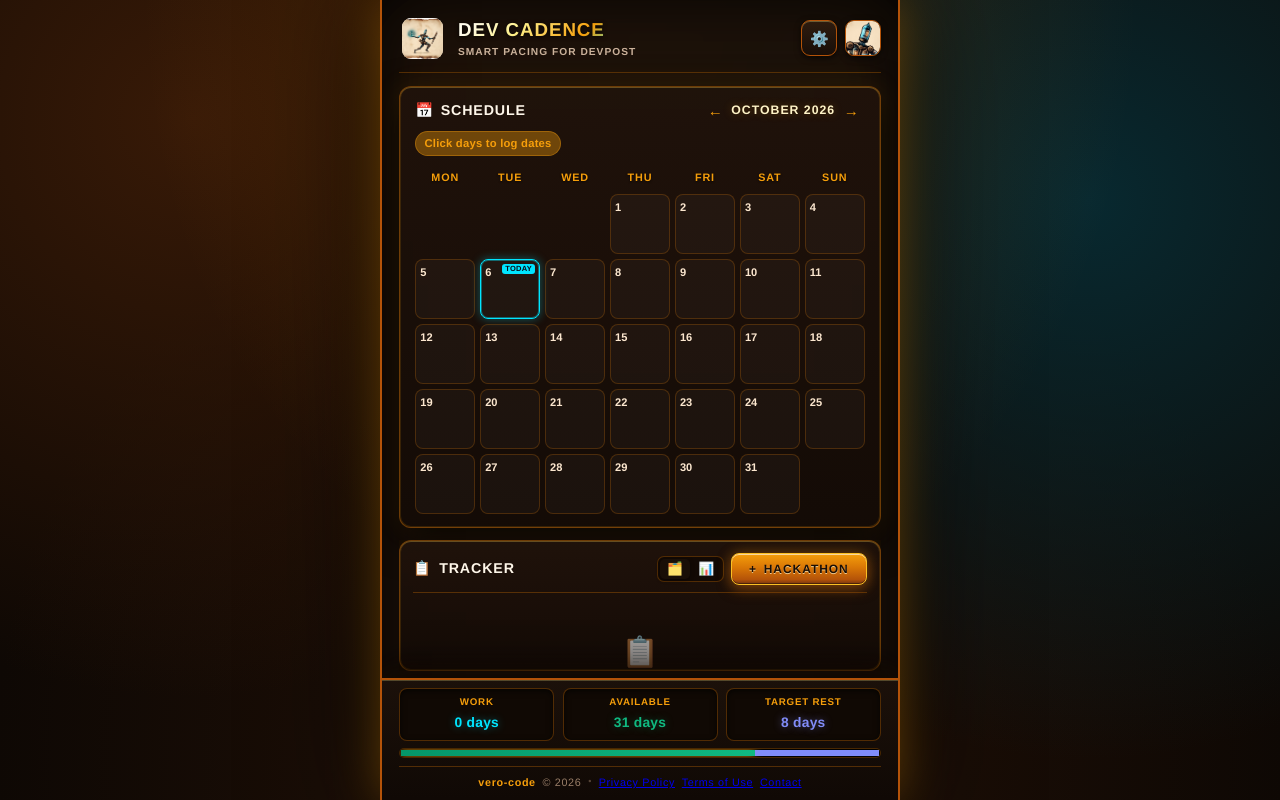
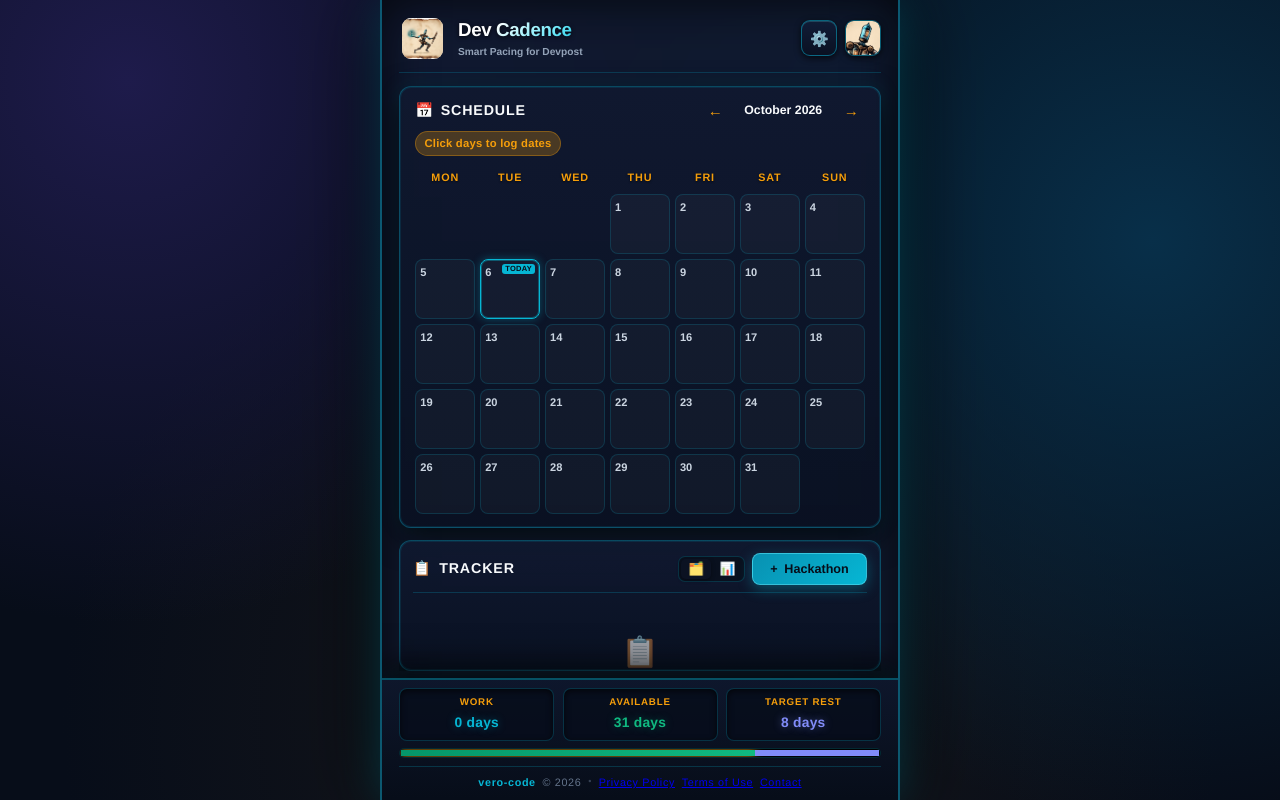
Before and after one commit to vero-code/dev-cadence, a React (Vite) app: page / in a window 1280 px wide. Built offline with nearby package versions, Linux system fonts and the light colour scheme.

Commit message:
refactor: remove duplicate dark theme

```diff
--- a/src/index.css
+++ b/src/index.css
@@ -1,4 +1,4 @@
-:root, [data-theme="dark"] {
+:root {
   --bg-dark: #070d19;
   --bg-card: rgba(18, 27, 49, 0.88);
   --bg-card-hover: rgba(26, 38, 68, 0.96);
@@ -43,10 +43,55 @@
   --brand-gradient: linear-gradient(135deg, #ffffff 20%, #67e8f9 65%, #f59e0b 100%);
   --selection-banner-bg: linear-gradient(135deg, rgba(8, 24, 46, 0.96), rgba(15, 30, 60, 0.96));
   --btn-secondary-bg: rgba(255, 255, 255, 0.06);
-
-  --font-main: 'Plus Jakarta Sans', -apple-system, BlinkMacSystemFont, sans-serif;
-  --font-heading: 'Cinzel', Georgia, serif;
   --font-mono: 'JetBrains Mono', monospace;
+  --radius: 12px;
+}
+
+[data-theme="devpost"] {
+  --bg-dark: #070d19;
+  --bg-card: rgba(18, 27, 49, 0.88);
+  --bg-card-hover: rgba(26, 38, 68, 0.96);
+  --bg-input: rgba(10, 16, 30, 0.95);
+  --border-subtle: rgba(6, 182, 212, 0.22);
+  --border-hover: rgba(6, 182, 212, 0.6);
+  --border-brass: rgba(6, 182, 212, 0.4);
+
+  --text-main: #f8fafc;
+  --text-muted: #94a3b8;
+  --text-dim: #64748b;
+
+  --cyan-primary: #06b6d4;
+  --cyan-glow: rgba(6, 182, 212, 0.35);
+  --cyan-light: #67e8f9;
+
+  --amber-gear: #f59e0b;
+  --amber-glow: rgba(245, 158, 11, 0.25);
+  --bronze: #d97706;
+
+  --emerald: #10b981;
+  --emerald-bg: rgba(16, 185, 129, 0.16);
+  --rose: #f43f5e;
+  --rose-bg: rgba(244, 63, 94, 0.16);
+
+  --modal-bg: #0d1527;
+  --popup-bg: #0d1629;
+  --backdrop-bg: rgba(4, 8, 18, 0.85);
+  --footer-bg: rgba(7, 13, 25, 0.96);
+  --tooltip-bg: rgba(11, 19, 38, 0.98);
+  --card-solid-bg: rgba(12, 19, 36, 0.82);
+  --month-nav-bg: rgba(8, 14, 26, 0.8);
+  --cell-bg: rgba(16, 28, 54, 0.65);
+  --cell-border: rgba(6, 182, 212, 0.18);
+  --day-num-color: #cbd5e1;
+  --table-heading-color: #67e8f9;
+  --table-row-hover: rgba(6, 182, 212, 0.05);
+  --table-border-subtle: rgba(255, 255, 255, 0.06);
+  --metric-box-bg: rgba(8, 14, 28, 0.85);
+  --metric-box-border: rgba(6, 182, 212, 0.22);
+  --empty-title-color: #e2e8f0;
+  --brand-gradient: linear-gradient(135deg, #ffffff 30%, #67e8f9 75%, #06b6d4 100%);
+  --selection-banner-bg: linear-gradient(135deg, rgba(8, 24, 46, 0.96), rgba(15, 30, 60, 0.96));
+  --btn-secondary-bg: rgba(255, 255, 255, 0.06);
   --radius: 12px;
 }
 
@@ -95,10 +140,6 @@
   --brand-gradient: linear-gradient(135deg, #27190d 15%, #78350f 50%, #0284c7 90%);
   --selection-banner-bg: linear-gradient(135deg, rgba(244, 234, 219, 0.98), rgba(250, 243, 232, 0.98));
   --btn-secondary-bg: rgba(154, 108, 62, 0.1);
-
-  --font-main: 'Plus Jakarta Sans', -apple-system, BlinkMacSystemFont, sans-serif;
-  --font-heading: 'Cinzel', Georgia, serif;
-  --font-mono: 'JetBrains Mono', monospace;
   --radius: 12px;
 }
 
@@ -147,10 +188,6 @@
   --brand-gradient: linear-gradient(135deg, #fffbeb 10%, #fef08a 35%, #f59e0b 70%, #00e5ff 100%);
   --selection-banner-bg: linear-gradient(135deg, rgba(45, 26, 14, 0.96), rgba(60, 36, 18, 0.96));
   --btn-secondary-bg: rgba(245, 158, 11, 0.1);
-
-  --font-main: 'Plus Jakarta Sans', -apple-system, BlinkMacSystemFont, sans-serif;
-  --font-heading: 'Cinzel', Georgia, serif;
-  --font-mono: 'JetBrains Mono', monospace;
   --radius: 12px;
 }
 
@@ -209,7 +246,7 @@ body:has([data-theme="steampunk"]) {
   color: #fef6e9;
 }
 
-body:has([data-theme="dark"]) {
+body:has([data-theme="devpost"]) {
   background-color: #070d19;
   background-image:
     radial-gradient(circle at 10% 10%, #1e1b4b 0%, transparent 40%),
@@ -256,7 +293,7 @@ body:has([data-theme="dark"]) {
     0 0 100px rgba(0, 0, 0, 0.95);
 }
 
-.app-container[data-theme="dark"] {
+.app-container[data-theme="devpost"] {
   border-left: 2px solid rgba(6, 182, 212, 0.4);
   border-right: 2px solid rgba(6, 182, 212, 0.4);
   box-shadow:
@@ -369,6 +406,17 @@ body:has([data-theme="dark"]) {
   color: #784918;
 }
 
+[data-theme="devpost"] .brand-title {
+  text-transform: none;
+  letter-spacing: -0.02em;
+}
+
+[data-theme="devpost"] .brand-subtitle {
+  text-transform: none;
+  letter-spacing: normal;
+  color: var(--text-muted);
+}
+
 .header-actions {
   display: flex;
   align-items: center;
@@ -424,7 +472,7 @@ body:has([data-theme="dark"]) {
   box-shadow: inset 0 1px 0 #ffffff, 0 2px 5px rgba(80, 50, 20, 0.15);
 }
 
-[data-theme="dark"] .settings-icon-btn {
+[data-theme="devpost"] .settings-icon-btn {
   background: linear-gradient(180deg, #101c36 0%, #0a1122 100%);
   border-color: rgba(6, 182, 212, 0.5);
   color: #67e8f9;
@@ -479,13 +527,13 @@ body:has([data-theme="dark"]) {
   box-shadow: inset 0 1px 0 #ffffff, 0 2px 5px rgba(80, 50, 20, 0.15);
 }
 
-[data-theme="dark"] .header-avatar-badge {
+[data-theme="devpost"] .header-avatar-badge {
   background: linear-gradient(135deg, #0e172a 0%, #060b14 100%);
   border-color: rgba(6, 182, 212, 0.45);
   box-shadow: inset 0 1px 0 rgba(103, 232, 249, 0.2), 0 2px 6px rgba(0, 0, 0, 0.7);
 }
 
-[data-theme="dark"] .header-avatar-badge:hover {
+[data-theme="devpost"] .header-avatar-badge:hover {
   border-color: #22d3ee;
   box-shadow: 0 0 14px rgba(6, 182, 212, 0.5);
 }
@@ -539,6 +587,13 @@ body:has([data-theme="dark"]) {
 
 [data-theme="parchment"] .month-label {
   color: #382414;
+}
+
+[data-theme="devpost"] .month-label {
+  text-transform: none;
+  letter-spacing: normal;
+  color: #f8fafc;
+  text-shadow: none;
 }
 
 .nav-arrow-btn {
@@ -631,23 +686,25 @@ body:has([data-theme="dark"]) {
   color: #ffffff;
 }
 
-[data-theme="dark"] .btn-primary {
-  background: linear-gradient(180deg, #06b6d4 0%, #0891b2 55%, #0e7490 100%);
+[data-theme="devpost"] .btn-primary {
+  font-family: var(--font-heading);
+  font-size: 0.84rem;
+  font-weight: 700;
+  text-transform: none;
+  letter-spacing: normal;
+  background: linear-gradient(135deg, #0891b2 0%, #06b6d4 100%);
+  color: #070d19;
+  border: 1px solid rgba(103, 232, 249, 0.5);
+  border-radius: 8px;
+  box-shadow: 0 4px 14px rgba(6, 182, 212, 0.35);
+  text-shadow: none;
+}
+
+[data-theme="devpost"] .btn-primary:hover {
+  background: linear-gradient(135deg, #06b6d4 0%, #22d3ee 100%);
   color: #04101c;
-  border: 1.5px solid #67e8f9;
-  box-shadow:
-    inset 0 1px 0 rgba(255, 255, 255, 0.6),
-    0 4px 14px rgba(6, 182, 212, 0.45),
-    0 0 14px rgba(6, 182, 212, 0.3);
-  text-shadow: 0 1px 0 rgba(207, 250, 254, 0.6);
-}
-
-[data-theme="dark"] .btn-primary:hover {
-  background: linear-gradient(180deg, #22d3ee 0%, #06b6d4 55%, #0891b2 100%);
-  box-shadow:
-    inset 0 1px 0 #ffffff,
-    0 6px 20px rgba(6, 182, 212, 0.6),
-    0 0 20px rgba(6, 182, 212, 0.45);
+  box-shadow: 0 6px 20px rgba(6, 182, 212, 0.6), 0 0 16px rgba(6, 182, 212, 0.4);
+  transform: translateY(-1px);
 }
 
 /* Pipeline List Container & Card */
@@ -723,7 +780,7 @@ body:has([data-theme="dark"]) {
   box-shadow: 0 1px 4px rgba(0, 0, 0, 0.4);
 }
 
-[data-theme="dark"] .view-toggle-btn.active {
+[data-theme="devpost"] .view-toggle-btn.active {
   color: var(--cyan-light);
 }
 
@@ -755,7 +812,7 @@ body:has([data-theme="dark"]) {
   transform: translateY(-1px);
 }
 
-[data-theme="dark"] .pipeline-filter-tag {
+[data-theme="devpost"] .pipeline-filter-tag {
   color: var(--cyan-light);
   background: rgba(6, 182, 212, 0.15);
   border-color: rgba(6, 182, 212, 0.35);
@@ -778,8 +835,8 @@ body:has([data-theme="dark"]) {
   scrollbar-color: rgba(184, 134, 11, 0.45) transparent;
 }
 
-[data-theme="dark"] .pipeline-list,
-[data-theme="dark"] .table-card {
+[data-theme="devpost"] .pipeline-list,
+[data-theme="devpost"] .table-card {
   scrollbar-color: rgba(6, 182, 212, 0.45) transparent;
 }
 
@@ -810,8 +867,8 @@ body:has([data-theme="dark"]) {
   background: rgba(184, 134, 11, 0.4);
 }
 
-[data-theme="dark"] .pipeline-list::-webkit-scrollbar-thumb,
-[data-theme="dark"] .table-card::-webkit-scrollbar-thumb {
+[data-theme="devpost"] .pipeline-list::-webkit-scrollbar-thumb,
+[data-theme="devpost"] .table-card::-webkit-scrollbar-thumb {
   background: rgba(6, 182, 212, 0.4);
 }
 
@@ -833,7 +890,7 @@ body:has([data-theme="dark"]) {
     0 8px 24px rgba(70, 45, 20, 0.14);
 }
 
-[data-theme="dark"] .table-card {
+[data-theme="devpost"] .table-card {
   background: linear-gradient(180deg, rgba(16, 25, 48, 0.92) 0%, rgba(10, 17, 34, 0.96) 100%);
   border: 1.5px solid rgba(6, 182, 212, 0.35);
   box-shadow:
@@ -1030,13 +1087,13 @@ body:has([data-theme="dark"]) {
   box-shadow: 0 5px 14px rgba(70, 45, 20, 0.15);
 }
 
-[data-theme="dark"] .pipeline-item {
+[data-theme="devpost"] .pipeline-item {
   background: linear-gradient(180deg, rgba(16, 25, 48, 0.9) 0%, rgba(9, 15, 30, 0.95) 100%);
   border: 1px solid rgba(6, 182, 212, 0.22);
   box-shadow: 0 2px 6px rgba(0, 0, 0, 0.6);
 }
 
-[data-theme="dark"] .pipeline-item:hover {
+[data-theme="devpost"] .pipeline-item:hover {
   border-color: #06b6d4;
   transform: translateY(-1.5px);
   box-shadow: 0 5px 16px rgba(0, 0, 0, 0.7), 0 0 12px rgba(6, 182, 212, 0.25);
@@ -1131,7 +1188,7 @@ body:has([data-theme="dark"]) {
   border-color: var(--border-subtle);
 }
 
-[data-theme="dark"] .kebab-btn:hover {
+[data-theme="devpost"] .kebab-btn:hover {
   color: var(--cyan-light);
   background: rgba(6, 182, 212, 0.12);
   border-color: rgba(6, 182, 212, 0.3);
@@ -1202,7 +1259,7 @@ body:has([data-theme="dark"]) {
   box-shadow: 0 8px 24px rgba(70, 45, 20, 0.2);
 }
 
-[data-theme="dark"] .pipeline-dropdown-menu {
+[data-theme="devpost"] .pipeline-dropdown-menu {
   background: linear-gradient(180deg, rgba(16, 26, 48, 0.98) 0%, rgba(10, 16, 32, 0.98) 100%);
   border-color: rgba(6, 182, 212, 0.4);
   box-shadow: 0 10px 28px rgba(0, 0, 0, 0.9), 0 0 16px rgba(6, 182, 212, 0.25);
@@ -1241,7 +1298,7 @@ body:has([data-theme="dark"]) {
   color: var(--rose);
 }
 
-[data-theme="dark"] .pipeline-menu-item:hover {
+[data-theme="devpost"] .pipeline-menu-item:hover {
   background: rgba(6, 182, 212, 0.18);
   color: var(--cyan-light);
 }
@@ -1882,7 +1939,7 @@ body:has([data-theme="dark"]) {
   box-shadow: 0 0 12px rgba(245, 158, 11, 0.2);
 }
 
-[data-theme="dark"] .theme-option-btn.active {
+[data-theme="devpost"] .theme-option-btn.active {
   border-color: #06b6d4;
   background: rgba(6, 182, 212, 0.14);
   box-shadow: 0 0 14px rgba(6, 182, 212, 0.25);
@@ -2055,7 +2112,7 @@ body:has([data-theme="dark"]) {
     0 8px 24px rgba(70, 45, 20, 0.14);
 }
 
-[data-theme="dark"] .calendar-card {
+[data-theme="devpost"] .calendar-card {
   background: linear-gradient(180deg, rgba(16, 25, 48, 0.92) 0%, rgba(10, 17, 34, 0.96) 100%);
   border: 1.5px solid rgba(6, 182, 212, 0.35);
   box-shadow:
@@ -2284,7 +2341,7 @@ body:has([data-theme="dark"]) {
   line-height: 1.2;
 }
 
-[data-theme="dark"] .range-badge {
+[data-theme="devpost"] .range-badge {
   color: #070d19;
 }
 
@@ -2344,7 +2401,7 @@ body:has([data-theme="dark"]) {
   box-shadow: inset 0 0 8px rgba(180, 83, 9, 0.2) !important;
 }
 
-[data-theme="dark"] .calendar-day-cell.modal-dashed-cell {
+[data-theme="devpost"] .calendar-day-cell.modal-dashed-cell {
   outline-color: #06b6d4 !important;
   box-shadow: inset 0 0 12px rgba(6, 182, 212, 0.3) !important;
 }
@@ -2548,14 +2605,14 @@ body:has([data-theme="dark"]) {
   box-shadow: inset 0 1px 0 rgba(255, 255, 255, 0.5), 0 2px 5px rgba(70, 45, 20, 0.2);
 }
 
-[data-theme="dark"] .tooltip-add-btn {
+[data-theme="devpost"] .tooltip-add-btn {
   background: linear-gradient(180deg, #22d3ee 0%, #06b6d4 60%, #0891b2 100%);
   border-color: #67e8f9;
   color: #04101c;
   box-shadow: inset 0 1px 0 rgba(255, 255, 255, 0.5), 0 2px 6px rgba(6, 182, 212, 0.4);
 }
 
-[data-theme="dark"] .tooltip-add-btn:hover {
+[data-theme="devpost"] .tooltip-add-btn:hover {
   box-shadow: inset 0 1px 0 #ffffff, 0 0 12px rgba(6, 182, 212, 0.7);
   border-color: #a5f3fc;
 }
@@ -2939,7 +2996,7 @@ body:has([data-theme="dark"]) {
     0 0 25px rgba(180, 83, 9, 0.3);
 }
 
-[data-theme="dark"] .app-footer {
+[data-theme="devpost"] .app-footer {
   background: linear-gradient(180deg, rgba(14, 23, 44, 0.98) 0%, rgba(7, 13, 25, 0.99) 100%);
   border-top: 2px solid rgba(6, 182, 212, 0.4);
   box-shadow: 0 -10px 30px rgba(0, 0, 0, 0.85), 0 0 20px rgba(6, 182, 212, 0.2);
@@ -3094,34 +3151,43 @@ body:has([data-theme="dark"]) {
   text-shadow: none;
 }
 
-[data-theme="dark"] .footer-author-link {
+[data-theme="devpost"] .footer-author-link {
   color: #06b6d4;
 }
 
-[data-theme="dark"] .footer-author-link:hover {
+[data-theme="devpost"] .footer-author-link:hover {
   color: #67e8f9;
   text-shadow: 0 0 10px rgba(6, 182, 212, 0.6);
 }
 
-/* Typography Presets — Unifying all text, headings, buttons, and badges uniformly */
-[data-font="bahnschrift"], :root {
-  --font-heading: 'Bahnschrift', 'DIN Alternate', 'Franklin Gothic Medium', -apple-system, sans-serif;
-  --font-main: 'Bahnschrift', 'DIN Alternate', 'Franklin Gothic Medium', -apple-system, sans-serif;
-}
-
-[data-font="cinzel"] {
-  --font-heading: 'Cinzel', Georgia, serif;
-  --font-main: 'Cinzel', Georgia, serif;
-}
-
-[data-font="sans"] {
-  --font-heading: 'Plus Jakarta Sans', -apple-system, BlinkMacSystemFont, sans-serif;
-  --font-main: 'Plus Jakarta Sans', -apple-system, BlinkMacSystemFont, sans-serif;
-}
-
-[data-font="mono"] {
-  --font-heading: 'JetBrains Mono', monospace;
-  --font-main: 'JetBrains Mono', monospace;
+/* Typography Presets — Strictly enforce selected font across ALL themes */
+:root,
+[data-font="bahnschrift"],
+html[data-font="bahnschrift"],
+.app-container[data-font="bahnschrift"] {
+  --font-heading: 'Bahnschrift', 'DIN Alternate', 'Franklin Gothic Medium', -apple-system, sans-serif !important;
+  --font-main: 'Bahnschrift', 'DIN Alternate', 'Franklin Gothic Medium', -apple-system, sans-serif !important;
+}
+
+[data-font="cinzel"],
+html[data-font="cinzel"],
+.app-container[data-font="cinzel"] {
+  --font-heading: 'Cinzel', Georgia, serif !important;
+  --font-main: 'Cinzel', Georgia, serif !important;
+}
+
+[data-font="sans"],
+html[data-font="sans"],
+.app-container[data-font="sans"] {
+  --font-heading: 'Plus Jakarta Sans', -apple-system, BlinkMacSystemFont, sans-serif !important;
+  --font-main: 'Plus Jakarta Sans', -apple-system, BlinkMacSystemFont, sans-serif !important;
+}
+
+[data-font="mono"],
+html[data-font="mono"],
+.app-container[data-font="mono"] {
+  --font-heading: 'JetBrains Mono', monospace !important;
+  --font-main: 'JetBrains Mono', monospace !important;
 }
 
 /* Font Size Scaling */
@@ -3170,7 +3236,7 @@ body:has([data-theme="dark"]) {
   background: rgba(245, 158, 11, 0.08);
 }
 
-[data-theme="dark"] .font-option-btn.active {
+[data-theme="devpost"] .font-option-btn.active {
   border-color: #22d3ee;
   box-shadow: 0 0 10px rgba(6, 182, 212, 0.35);
   background: rgba(6, 182, 212, 0.08);
@@ -3239,7 +3305,7 @@ body:has([data-theme="dark"]) {
   font-weight: 700;
 }
 
-[data-theme="dark"] .font-size-btn.active {
+[data-theme="devpost"] .font-size-btn.active {
   border-color: #22d3ee;
   background: rgba(6, 182, 212, 0.1);
 }
```
Also changed, not shown: devpost/checklist.md (+2 -0 lines), src/constants.js (+7 -7 lines), src/utils/storage.js (+8 -3 lines).
